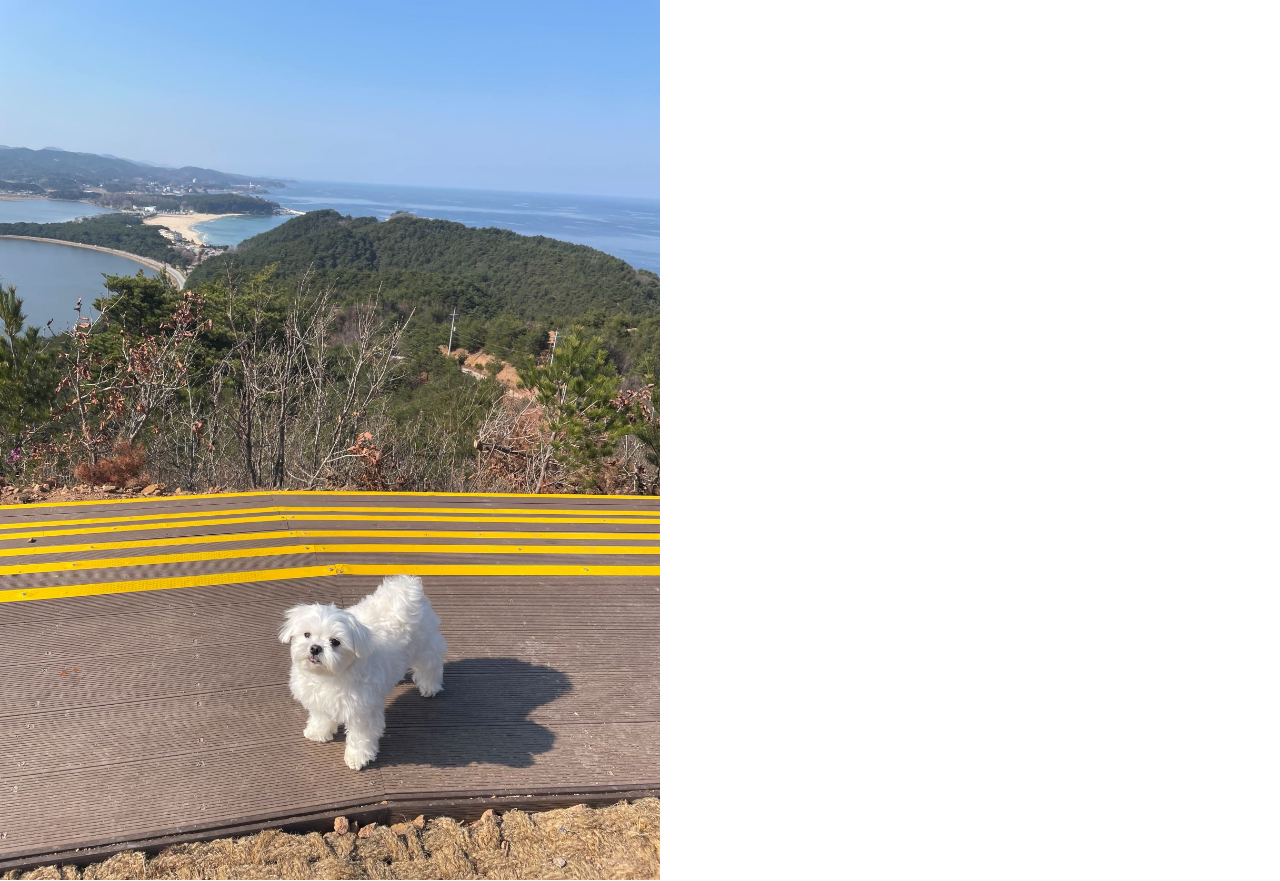
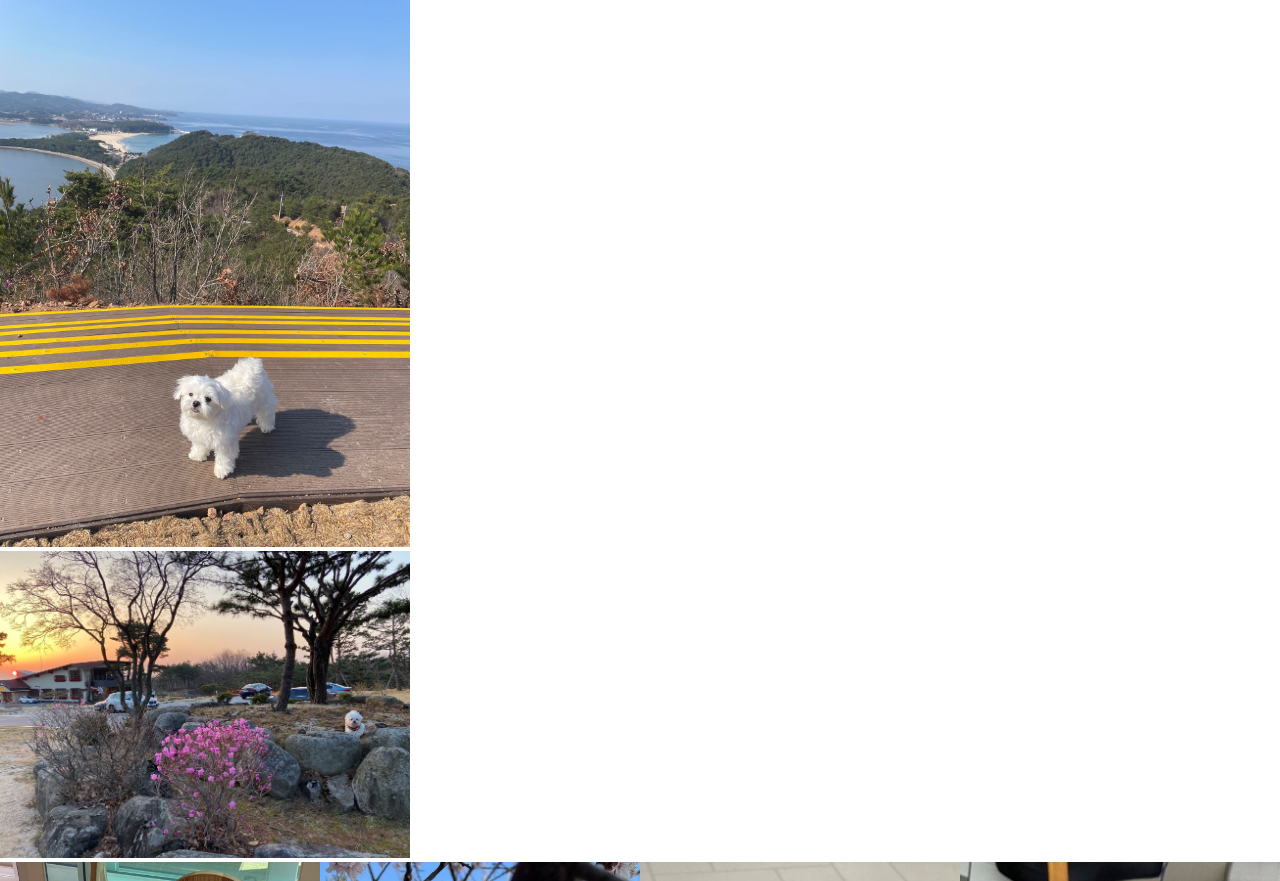
Before and after one commit to veryar/veryar.github.io, a plain HTML site: page picture.html in a window 1280 px wide. Shown: the top 881 px of the page. Drawn offline with Linux system fonts and the light colour scheme.

Commit message:
Update picture.html

```diff
--- a/picture.html
+++ b/picture.html
@@ -28,9 +28,9 @@
 </head>
 
 <body>
-    <img src="./img/gosung1.jpg" width="660" alt="vivi">
+    <img src="./img/gosung1.jpg" width="410" alt="vivi">
     <br>
-    <img src="./img/gosung2.jpg" width="660" alt="vivi">
+    <img src="./img/gosung2.jpg" width="410" alt="vivi">
     <br>
     <ul class="card_animation">
         <li></li>
```
